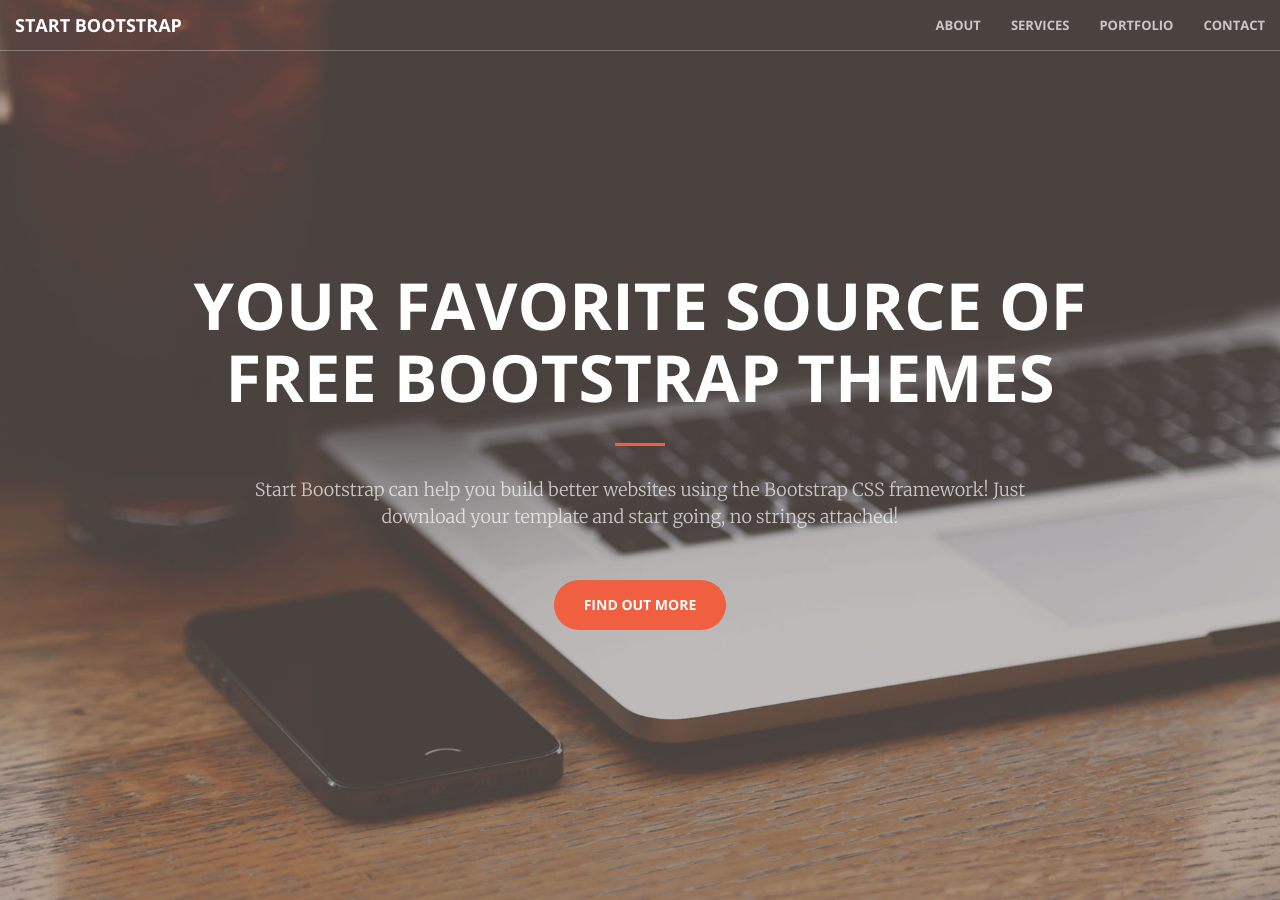
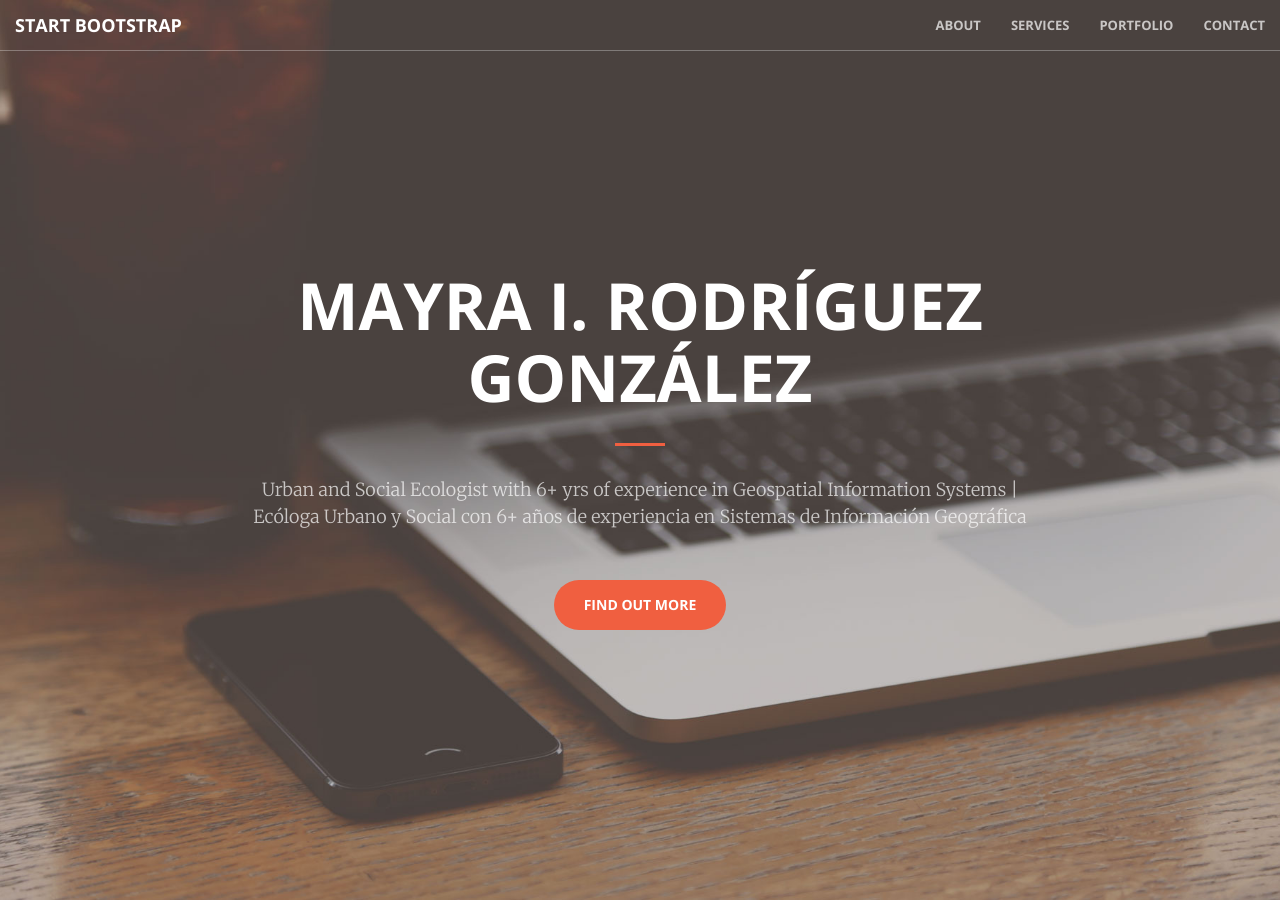
Before and after one commit to RodriguezMayraI/RodriguezMayraI.github.io, a Jekyll site: the page built from index.html, in a window 1280 px wide and 900 px high. Built offline with Jekyll 4.4.1, drawn with Linux system fonts in a browser that asks for light colours.

Commit message:
Update header.html

```diff
--- a/_includes/header.html
+++ b/_includes/header.html
@@ -1,9 +1,9 @@
 <header>
     <div class="header-content">
         <div class="header-content-inner">
-            <h1>Your Favorite Source of Free Bootstrap Themes</h1>
+            <h1>Mayra I. Rodríguez González</h1>
             <hr>
-            <p>Start Bootstrap can help you build better websites using the Bootstrap CSS framework! Just download your template and start going, no strings attached!</p>
+            <p>Urban and Social Ecologist with 6+ yrs of experience in Geospatial Information Systems | Ecóloga Urbano y Social con 6+ años de experiencia en Sistemas de Información Geográfica</p>
             <a href="#about" class="btn btn-primary btn-xl page-scroll">Find Out More</a>
         </div>
     </div>
```
